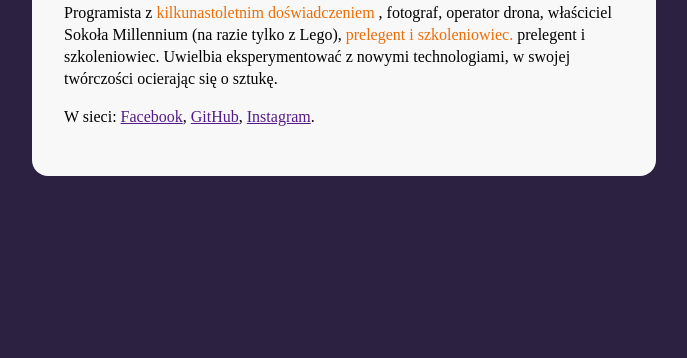
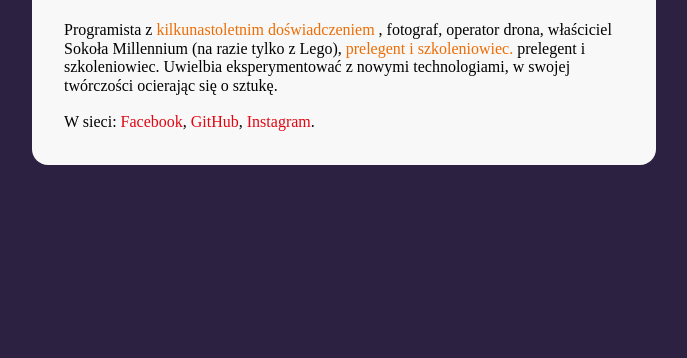
Before and after one commit to albertzwol/business-card, a plain HTML site: page index.html in a window 1280 px wide. Shown: the part 442-800 px from the top of the page, without its empty margins (296-983 px from the left). Drawn offline with Linux system fonts and the light colour scheme.

Commit message:
person content styles

```diff
--- a/index.html
+++ b/index.html
@@ -19,7 +19,7 @@
           <h1 class="person__name">Imie i Nazwisko</h1>
           <p class="person__position">Stanowisko</p>
         </header>
-        <p class="person__description">
+        <p class="person__description__description--with-margin">
           Programista z
           <strong class="special">kilkunastoletnim doświadczeniem</strong> ,
           fotograf, operator drona, właściciel Sokoła Millennium (na razie tylko
@@ -29,8 +29,9 @@
           swojej twórczości ocierając się o sztukę.
         </p>
         <p class="person__description">
-          W sieci: <a href="">Facebook</a>, <a href="">GitHub</a>,
-          <a href="">Instagram</a>.
+          W sieci: <a class="person__link" href="">Facebook</a>,
+           <a class="person__link" href="">GitHub</a>,
+          <a class="person__link" href="">Instagram</a>.
         </p>
       </article>
     </main>
--- a/style.css
+++ b/style.css
@@ -31,7 +31,22 @@ body {
 .person__description {
   font-size: 16px;
   line-height: 22px;
+  margin: 0;
 }
+
+.person__description--with-margin{
+    margin-bottom: 22px;
+}
+
+.person__info {
+    margin-bottom: 24px;
+}
+
+.person__link {
+color: #E20613;
+text-decoration: none;
+}
+
 .person__name {
   font-size: 36px;
   margin: 0;
```
